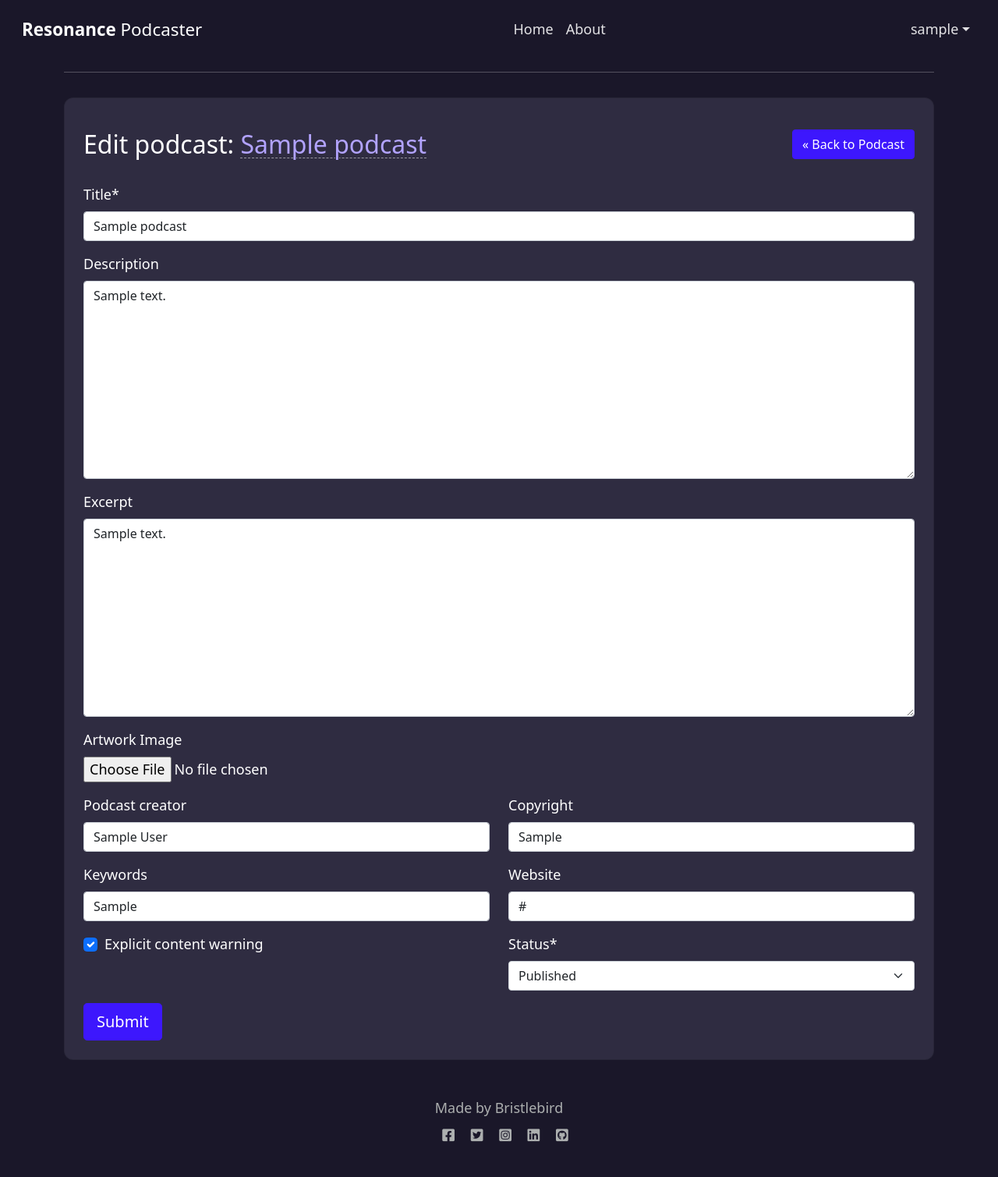
After one commit to bristlebird/resonance, a Django app: page /dashboard/edit-podcast/1 in a window 1280 px wide. The commit adds this page. Shown: the whole page at 78% size. Run offline with Django 5.2, Linux system fonts and the light colour scheme; a user stored in the database is signed in; tables that the repository leaves empty hold one stand-in row (values such as "Sample post"); some libraries are stand-ins or nearby versions.

Commit message:
add view, template & urls for podcast edit page

```diff
--- a/podcast/models.py
+++ b/podcast/models.py
@@ -71,7 +71,7 @@ class Podcast(models.Model):
     # secondary_category = models.CharField(choices=categories.CATEGORY_CHOICES)
     copyright = models.CharField(max_length=200, blank=True)
     keywords = models.CharField(max_length=200, blank=True)
-    website = models.CharField(max_length=200, blank=True)
+    website = models.URLField(max_length=200, blank=True)
     # spoken_language = models.CharField(choices=languages.LANGUAGE_CHOICES, default="en")
     owner_name = models.CharField(max_length=200, blank=True)
     owner_email = models.CharField(max_length=200, blank=True)
--- a/podcast/templates/podcast/episode_edit.html
+++ b/podcast/templates/podcast/episode_edit.html
@@ -101,5 +101,4 @@
 {% endblock content %}
 
 {% block extras %}
-<!-- <script src="{% static 'js/podcast-episodes.js' %}"></script> -->
 {% endblock %}
--- /dev/null
+++ b/podcast/templates/podcast/podcast_edit.html
@@ -0,0 +1,70 @@
+{% extends 'base.html' %} {% block content %}
+{% load static %}
+{% load crispy_forms_tags %}
+
+<div class="container">
+    <div class="row">
+        <div class="col-12">
+            <hr>
+        </div>
+        <!-- Edit selected Podcast -->
+        {% if user.is_authenticated and user == show.administrator %}
+        <div class="col-md-12 mb-4 mt-3">
+            <div class="card">
+                <div class="card-body">
+                    <!-- <h2 class="card-title my-3 p-2">Edit podcast:  -->
+                    <h2 class="d-flex justify-content-between card-title my-3 p-2"><span>Edit podcast: <a href="{% url 'podcast_detail' show.slug %}" class="link">{{ show.title }}</a></span> <a class="btn btn-primary" href="{% url 'podcast_detail' show.slug %}">&laquo; Back to Podcast</a></h2>
+                    <form id="episodeForm" method="post" class="p-2" enctype="multipart/form-data">
+                        {{ podcast_form.title|as_crispy_field }}
+                        {{ podcast_form.description|as_crispy_field }}
+                        {{ podcast_form.excerpt|as_crispy_field }}
+                        <div class="row">
+                            <div class="col-md-12 mb-3">
+                                {% if "resonance/images" in show.artwork.url %}
+                                <p class="mb-2">Current Artwork Image</p>
+                                <img class="mb-3" src="{{ show.artwork.url }}" id="pdImagefile{{ show.id }}" alt="poster image for {{ show.title }}">
+                                <p class="mb-2">Replace Artwork Image</p>
+                                {% else %}
+                                <p class="mb-2">Artwork Image</p>
+                                {% endif %}
+                                {{ podcast_form.artwork }}
+                            </div>
+                        </div>
+                        <div class="row">
+                            <div class="col-md-6 mb-0">
+                                {{ podcast_form.author|as_crispy_field }}
+                            </div>
+                            <div class="col-md-6 mb-0">
+                                {{ podcast_form.copyright|as_crispy_field }}
+                            </div>
+                        </div>
+                        <div class="row">
+                            <div class="col-md-6 mb-0">
+                                {{ podcast_form.keywords|as_crispy_field }}
+                            </div>
+                            <div class="col-md-6 mb-0">
+                                {{ podcast_form.website|as_crispy_field }}
+                            </div>
+                        </div>
+                        <div class="row">
+                            <div class="col-md-6 mb-0">
+                                {{ podcast_form.explicit_content_warning|as_crispy_field }}
+                            </div>
+                            <div class="col-md-6 mb-0">
+                                {{ podcast_form.status|as_crispy_field }}
+                            </div>
+                        </div>
+                        {% csrf_token %}
+                        <button id="submitButton" type="submit" class="btn btn-primary btn-lg">Submit</button>
+                    </form>
+                </div>
+            </div>
+        </div>
+        {% endif %}
+    </div>
+</div>
+
+{% endblock content %}
+
+{% block extras %}
+{% endblock %}
--- a/podcast/urls.py
+++ b/podcast/urls.py
@@ -13,8 +13,8 @@ urlpatterns = [
         views.episode_delete, name='episode_delete'),
     path('dashboard/add-podcast',
         views.podcast_add, name='podcast_add'),
-    # path('dashboard/edit-podcast/<int:podcast_id>',
-    #     views.podcast_edit, name='podcast_edit'),
+    path('dashboard/edit-podcast/<int:podcast_id>',
+        views.podcast_edit, name='podcast_edit'),
     # path('dashboard/delete-podcast/<int:podcast_id>',
     #     views.podcast_delete, name='podcast_delete'),
 ]
--- a/podcast/views.py
+++ b/podcast/views.py
@@ -172,10 +172,50 @@ def podcast_add(request):
 
     podcast_form = PodcastForm()
     context = {
-        # "podcast": podcast,
         "podcast_form": podcast_form,
     }
     return render(request, "podcast/podcast_add.html", context)
+
+
+@login_required(login_url='/accounts/login/')
+def podcast_edit(request, podcast_id):
+    """
+    Display an individual podcast to edit
+
+    **Context**
+
+    ``podcast``
+        An instance of :model: `podcast.Podcast`
+    ``podcast_form``
+        An instance of :form: `podcast.PodcastForm`
+    """
+
+    queryset = Podcast.objects.all()
+    show = get_object_or_404(queryset, pk=podcast_id)
+    if request.method == "POST":
+        podcast_form = PodcastForm(
+            request.POST, request.FILES, instance=show
+        )
+        if podcast_form.is_valid() and show.administrator == request.user:
+            print("files in request(edit) = ", request.FILES)
+            show = podcast_form.save(commit=False)
+            show.administrator = request.user
+            show.slug = slugify(show.title)
+            # if file clear checkbox is selected,
+            # image file should be deleted from cloudinary
+            show.save()
+            messages.add_message(
+                request, messages.SUCCESS, 'Podcast updated!')
+        else:
+            messages.add_message(
+                request, messages.ERROR, 'Error updating podcast!')
+
+    podcast_form = PodcastForm(instance=show)
+    context = {
+        "show": show,
+        "podcast_form": podcast_form,
+    }
+    return render(request, "podcast/podcast_edit.html", context)
 
 
 @login_required(login_url='/accounts/login/')
@@ -214,7 +254,6 @@ def episode_add(request, slug):
     episode_form = EpisodeForm()
     context = {
         "show": show,
-        # "episode": episode,
         "episode_form": episode_form,
     }
     return render(request, "podcast/episode_add.html", context)
@@ -249,7 +288,7 @@ def episode_edit(request, slug, episode_id):
             episode.podcast = show
             episode.slug = slugify(episode.title)
             # if file clear checkbox is selected,
-            # file should be deleted from cloudinary
+            # audio file should be deleted from cloudinary
             episode.save()
             messages.add_message(
                 request, messages.SUCCESS, 'Episode Updated!')
@@ -265,44 +304,6 @@ def episode_edit(request, slug, episode_id):
         "episode_form": episode_form,
     }
     return render(request, "podcast/episode_edit.html", context)
-
-
-def episode_edit_onpage(request, slug, episode_id):
-    """
-    Display an individual episode to edit
-
-    **Context**
-
-    ``podcast``
-        An instance of :model: `podcast.Podcast`
-    ``episode``
-        A single episode related to the podcast.
-    ``episode_form``
-        An instance of :form: `podcast.EpisodeForm`
-    """
-    if request.method == "POST":
-
-        queryset = Podcast.objects.filter(status=1)
-        podcast = get_object_or_404(queryset, slug=slug)
-        episode = get_object_or_404(Episode, pk=episode_id)
-        episode_form = EpisodeForm(data=request.POST, instance=episode)
-
-        # check form is valid and logged in user is podcast admin
-        # (not episode admin)
-        if episode_form.is_valid() and podcast.administrator == request.user:
-            episode = episode_form.save(commit=False)
-            episode.podcast = podcast
-            # episode.approved = False
-            episode.save()
-            messages.add_message(
-                request, messages.SUCCESS, 'Episode Updated!'
-            )
-        else:
-            messages.add_message(
-                request, messages.ERROR, 'Error updating episode!'
-            )
-
-    return HttpResponseRedirect(reverse('podcast_detail', args=[slug]))
 
 
 @login_required(login_url='/accounts/login/')
```
Also changed, not shown: podcast/templates/podcast/podcast_detail.html (+10 -5 lines), podcast/migrations/0017_alter_episode_audiofile_alter_podcast_website.py (added).
